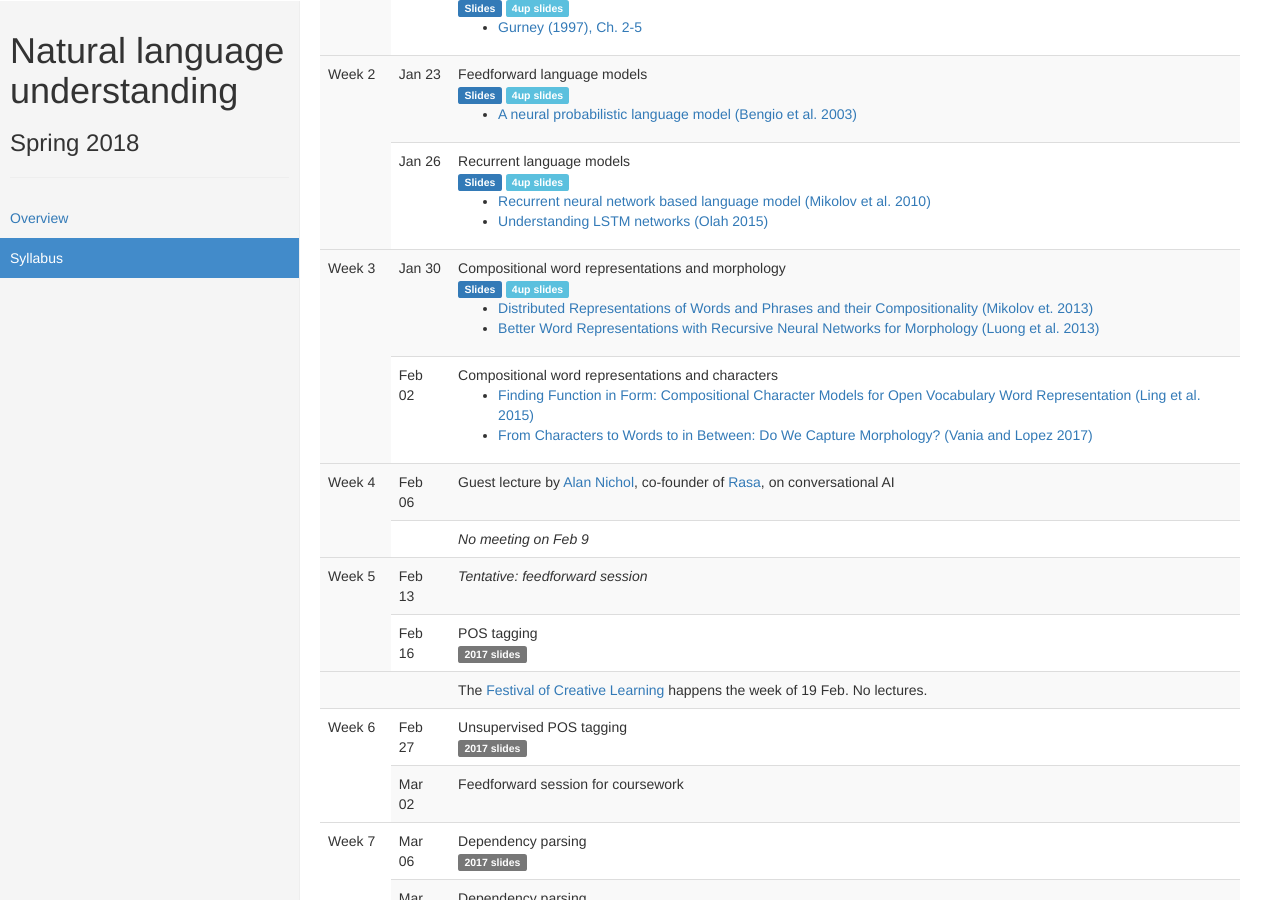
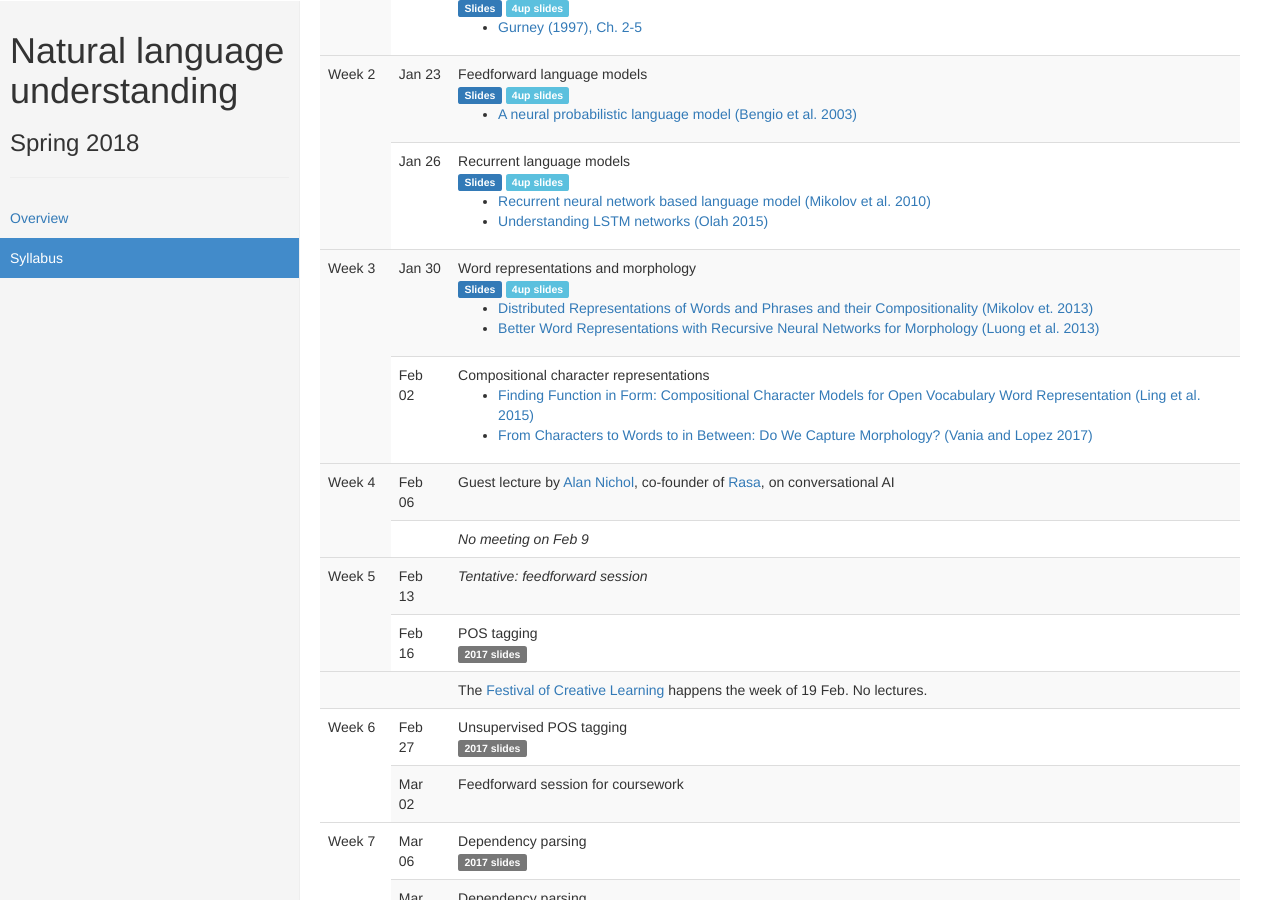
Before and after one commit to alopez/nlu-class, a Jekyll site: the page built from syllabus.md, in a window 1280 px wide and 900 px high, scrolled down 348 px. Built offline with Jekyll 4.4.1, drawn with Linux system fonts in a browser that asks for light colours.

Commit message:
Update lecture titles

```diff
--- a/_data/syllabus.yaml
+++ b/_data/syllabus.yaml
@@ -45,7 +45,7 @@
   plan:
   - date: 2018-01-30
     header:
-    - title: "Compositional word representations and morphology"
+    - title: "Word representations and morphology"
       type: lecture
       slides: assets/slides/2018/l05.pdf
       notes: assets/handouts/l05-handout.pdf
@@ -56,7 +56,7 @@
       url: "http://www.aclweb.org/anthology/W13-3512"
   - date: 2018-02-02
     header:
-    - title: "Compositional word representations and characters"
+    - title: "Compositional character representations"
       type: lecture
     items:
     - description: "Finding Function in Form: Compositional Character Models for Open Vocabulary Word Representation (Ling et al. 2015)"
```
